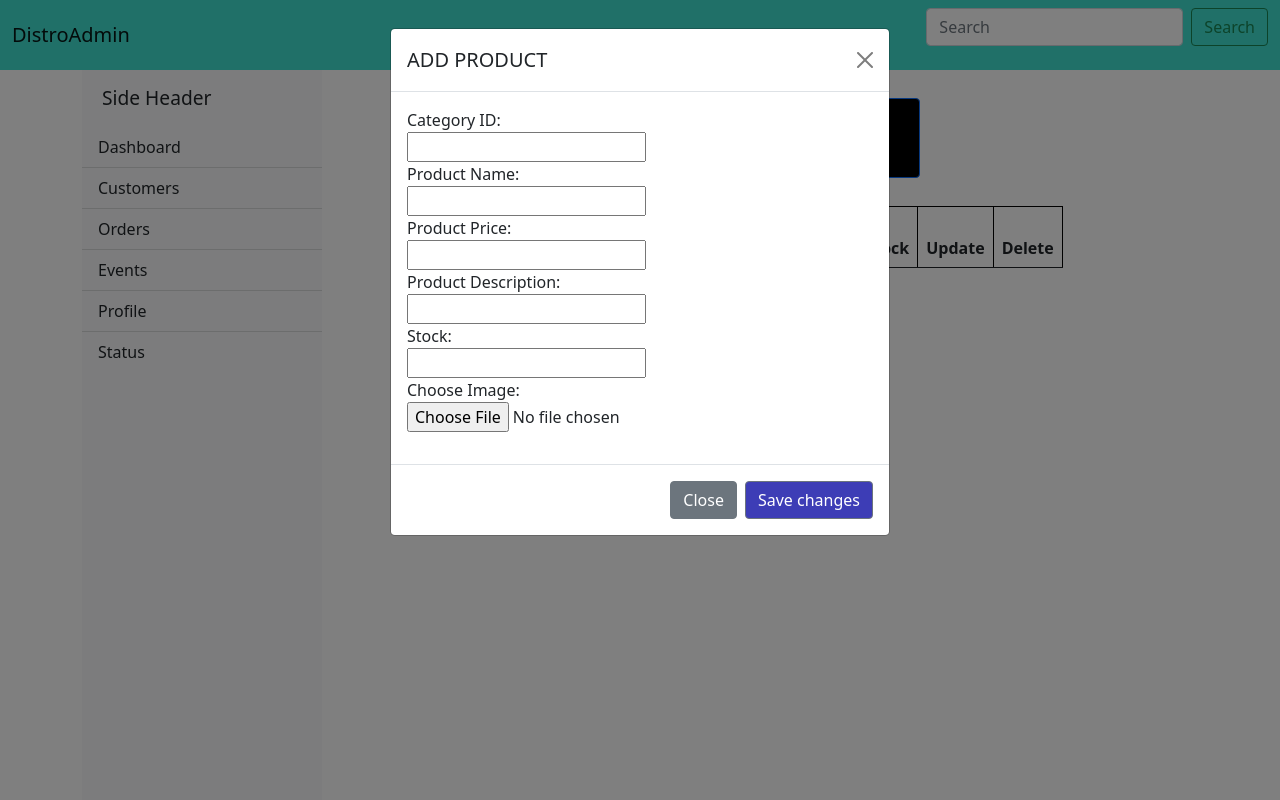
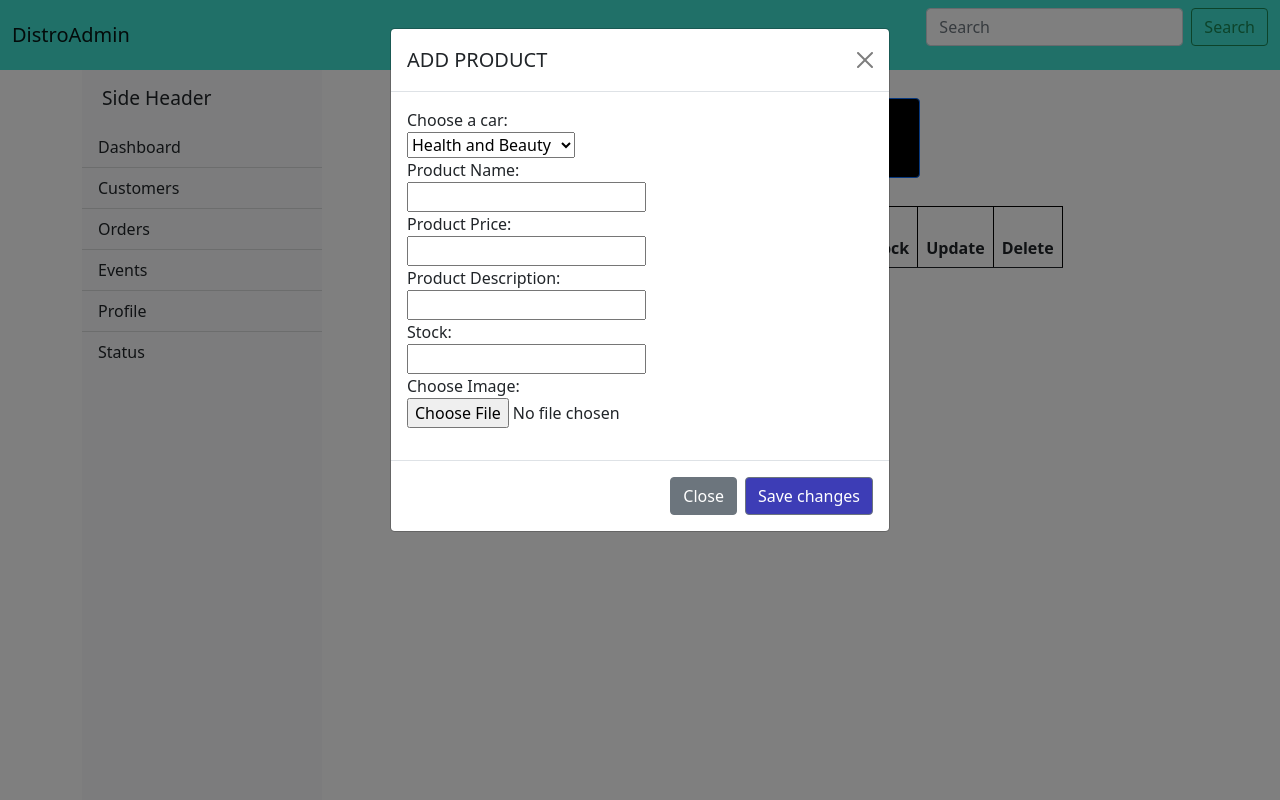
Before and after one commit to philamakye/DistroProject, a PHP site: page /DistroProject/admin.php in a window 1280 px wide, after a click on "ADD PRODUCT". Run offline with PHP 8.4, Linux system fonts and the light colour scheme; lists and menus that the app fills with data are empty.

Commit message:
Category Select added

```diff
--- a/front-end/admin.php
+++ b/front-end/admin.php
@@ -131,9 +131,17 @@
           </div>
           <div class="modal-body">
             <form id="addProductForm" name="addProductForm" method="POST" enctype="multipart/form-data">
-              <label for="cname">Category ID: </label><br>
-              <input type="text" id="cname" name="category_id"><br>
-
+            <label for="cars">Choose a car:</label><br>
+              <select id="categories" name="category_id">
+                <option value="1">Health and Beauty</option>
+                <option value="2">Fashion</option>
+                <option value="3">Phones and Tablets</option>
+                <option value="4">Gaming</option>
+                <option value="5">Home and Office</option>
+                <option value="6">Automobile</option>
+                <option value="7">Electronics</option>
+              </select>
+              <br>
               <label for="pname">Product Name: </label><br>
               <input type="text" id="pname" name="name"><br>
 
```
